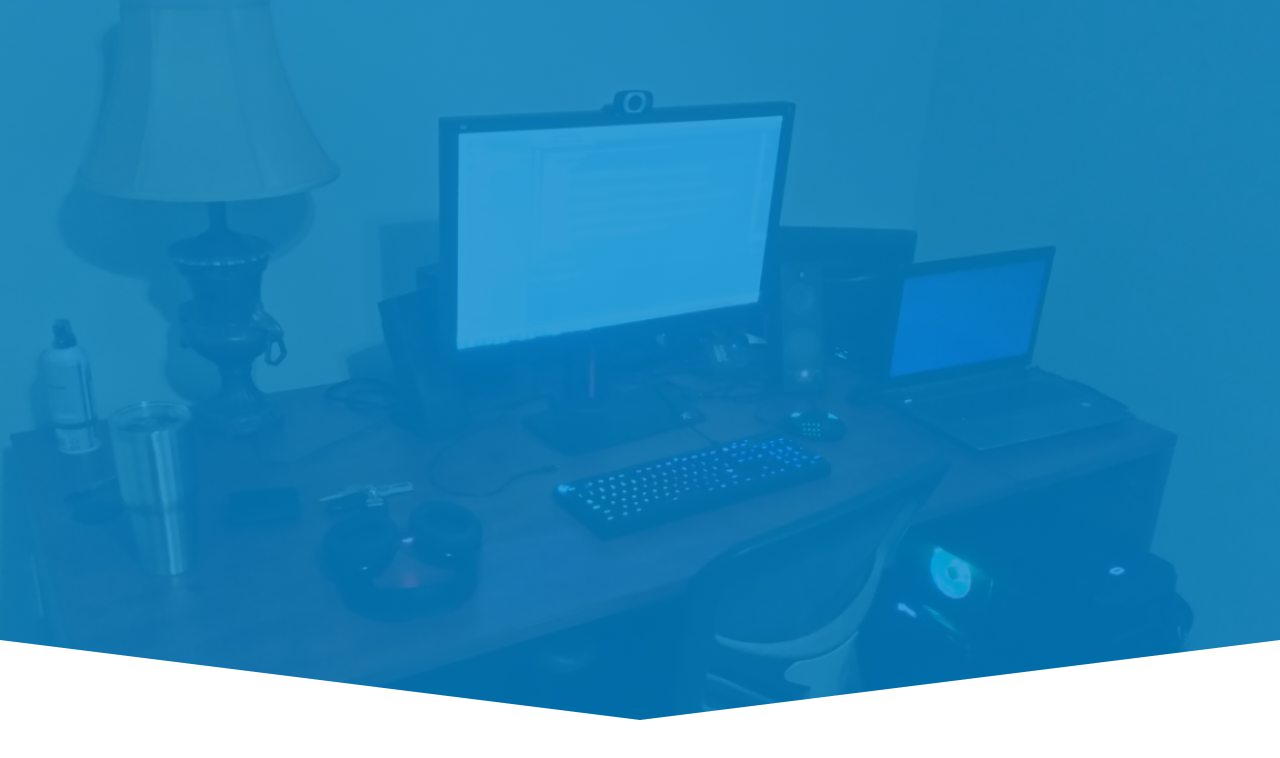
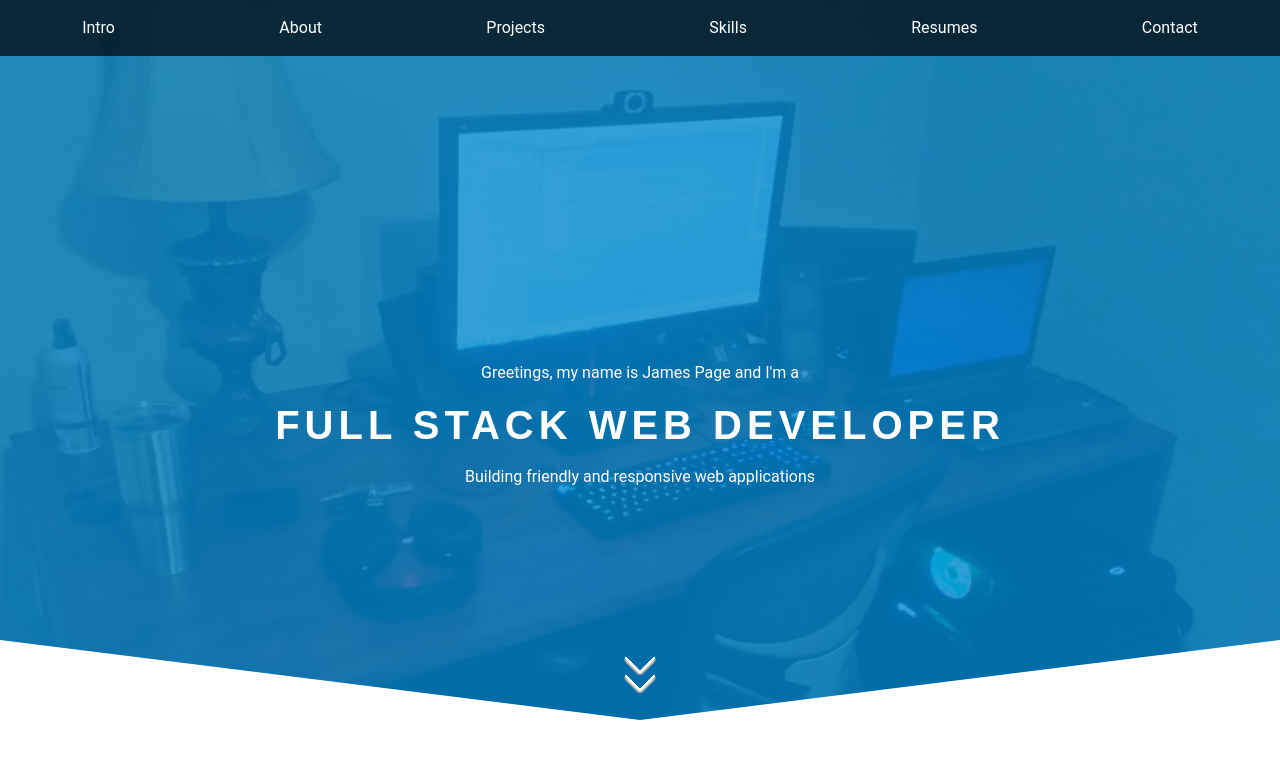
Before and after one commit to jamespagedev/portfolio, a React (Create React App) app: page / in a window 1280 px wide. Shown: the top 758 px of the page. Built offline with nearby package versions, Linux system fonts and the light colour scheme.

Commit message:
Worked on landing page

```diff
--- a/src/App.js
+++ b/src/App.js
@@ -1,10 +1,14 @@
 import React from 'react';
+
+// components
+import Header from './Components/HeaderComponents/Header.js';
+import Intro from './Pages/Intro';
 
 function App() {
   return (
     <div className="app">
-      <div className="div-background-window" />
-      <div className="div-home-bottom" />
+      <Header />
+      <Intro />
     </div>
   );
 }
--- /dev/null
+++ b/src/Components/HeaderComponents/Header.js
@@ -0,0 +1,18 @@
+import React from 'react';
+
+// components
+import NavDesktop from './NavDesktop.js';
+import NavTablet from './NavTablet.js';
+// import NavPhone from './NavPhone.js';
+
+function Header() {
+  return (
+    <header className="header">
+      <NavDesktop />
+      <NavTablet />
+      {/* <NavPhone /> */}
+    </header>
+  );
+}
+
+export default Header;
--- /dev/null
+++ b/src/Components/HeaderComponents/NavDesktop.js
@@ -0,0 +1,16 @@
+import React from 'react';
+
+function NavDesktop() {
+  return (
+    <nav className="nav-desktop">
+      <a href="#" className="a-nav-desktop-item">Intro</a>
+      <a href="#" className="a-nav-desktop-item">About</a>
+      <a href="#" className="a-nav-desktop-item">Projects</a>
+      <a href="#" className="a-nav-desktop-item">Skills</a>
+      <a href="#" className="a-nav-desktop-item">Resumes</a>
+      <a href="#" className="a-nav-desktop-item">Contact</a>
+    </nav>
+  );
+}
+
+export default NavDesktop;
--- /dev/null
+++ b/src/Components/HeaderComponents/NavTablet.js
@@ -0,0 +1,20 @@
+import React from 'react';
+
+function NavTablet() {
+  return (
+    <nav className="nav-tablet">
+      <div className="div-nav-tablet-row-one">
+        <a href="#" className="a-nav-tablet-item">Intro</a>
+        <a href="#" className="a-nav-tablet-item">About</a>
+        <a href="#" className="a-nav-tablet-item">Projects</a>
+      </div>
+      <div className="div-nav-tablet-row-one">
+      <a href="#" className="a-nav-tablet-item">Skills</a>
+      <a href="#" className="a-nav-tablet-item">Resumes</a>
+      <a href="#" className="a-nav-tablet-item">Contact</a>
+      </div>
+    </nav>
+  );
+}
+
+export default NavTablet;
--- /dev/null
+++ b/src/Pages/Intro.js
@@ -0,0 +1,19 @@
+import React from 'react';
+
+function Intro() {
+  return (
+    <div>
+      <div className="div-intro-background-window">
+        <p>Greetings, my name is James Page and I'm a</p>
+        <h1>Full Stack Web Developer</h1>
+        <p>Building friendly and responsive web applications</p>
+      </div>
+      <a href="#" className="a-intro-bottom-click">
+        <div className="div-bouncing-arrow" />
+      </a>
+      <div className="div-intro-bottom" />
+    </div>
+  );
+}
+
+export default Intro;
--- a/src/index.css
+++ b/src/index.css
@@ -130,14 +130,178 @@ img {
   background-attachment: fixed;
 }
 /*-------------------------- Classes --------------------------*/
-.div-background-window {
+.a-intro-bottom-click {
+  position: absolute;
+  z-index: 1;
+  bottom: 0;
+  width: 100%;
+  height: 20vh;
+  text-decoration: none;
+}
+
+.div-intro-background-window {
+  display: flex;
+  position: relative;
+  flex-direction: column;
+  align-items: center;
+  justify-content: center;
   width: 100%;
   height: 80vh;
+  color: #ffffff;
 }
 
-.div-home-bottom {
+.div-intro-background-window p:first-child {
+  margin: 21rem 0 1.5rem;
+}
+
+.div-intro-background-window p:last-child {
+  margin: 1.5rem 0 0;
+}
+
+.div-intro-background-window h1 {
+  font: 700 40px/1.2 Raleway, sans-serif;
+  text-transform: uppercase;
+  letter-spacing: 5px;
+  margin: 0.5rem 0 0.5rem;
+}
+
+.div-bouncing-arrow {
+  position: relative;
+  width: 100%;
+  height: 100%;
+}
+
+.div-bouncing-arrow::before {
+  content: "";
+  position: absolute;
+  top: 0;
+  left: 50%;
+  width: 25px;
+  height: 25px;
+  transform: translate(-50%) rotate(45deg);
+  border-bottom: 5px ridge #ffffff;
+  border-right: 5px ridge #ffffff;
+  border-radius: 5px;
+  -moz-animation: 0.3s ease-out 0.3s infinite alternate bounce-before;
+  -webkit-animation: 0.3s ease-out 0.3s infinite alternate bounce-before;
+  animation: 0.3s ease-out 0.3s infinite alternate bounce-before;
+}
+
+.div-bouncing-arrow::after {
+  content: "";
+  position: absolute;
+  top: 0;
+  left: 50%;
+  width: 25px;
+  height: 25px;
+  transform: translate(-50%) rotate(45deg);
+  border-bottom: 5px ridge #ffffff;
+  border-right: 5px ridge #ffffff;
+  border-radius: 5px;
+  -moz-animation: 0.3s ease-out 0.3s infinite alternate bounce-after;
+  -webkit-animation: 0.3s ease-out 0.3s infinite alternate bounce-after;
+  animation: 0.3s ease-out 0.3s infinite alternate bounce-after;
+}
+
+.div-bouncing-arrow:hover::before {
+  border-bottom: 5px ridge rgba(0,0,0,0.7);
+  border-right: 5px ridge rgba(0,0,0,0.7);
+}
+
+.div-bouncing-arrow:hover::after {
+  border-bottom: 5px ridge rgba(0,0,0,0.7);
+  border-right: 5px ridge rgba(0,0,0,0.7);
+}
+
+@keyframes bounce-before {
+  from {
+    top: 0%;
+  }
+  to {
+    top: 9%;
+  }
+}
+
+@keyframes bounce-after {
+  from {
+    top: 11%;
+  }
+  to {
+    top: 20%;
+  }
+}
+
+.div-intro-bottom {
   width: 100%;
   height: 20vh;
   background-color: white;
   clip-path: polygon(50% 50%, 100% 0, 100% 100%, 0 100%, 0 0);
 }
+
+.header {
+  display: block;
+  position: fixed;
+  top: 0;
+  z-index: 2;
+  width: 100%;
+  background-color: rgba(0,0,0,0.7);
+}
+
+.nav-desktop {
+  display: flex;
+  position: relative;
+  justify-content: space-around;
+  width: 100%;
+}
+
+.a-nav-desktop-item {
+  color: white;
+  text-decoration: none;
+  padding: 2rem;
+  transition: color 0.6s;
+}
+
+.a-nav-desktop-item:hover {
+  color: #1E90FF;
+}
+
+.a-nav-desktop-item:active {
+  color: #1E90FF;
+}
+
+
+/*-------------------------- Tablet ---------------------------*/
+.nav-tablet {
+  display: none;
+  position: relative;
+  width: 100%;
+}
+
+.div-nav-tablet-row-one {
+  display: flex;
+  justify-content: space-around;
+  width: 100%;
+}
+
+.div-nav-tablet-row-one {
+  display: flex;
+  justify-content: space-around;
+  width: 100%;
+}
+
+.a-nav-tablet-item {
+  color: white;
+  text-decoration: none;
+  padding: 2rem;
+}
+
+.a-nav-tablet-item:active {
+  color: #1E90FF;
+}
+
+@media (max-width: 1024px) {
+  .nav-desktop {display: none;}
+  .nav-tablet {display: block;}
+}
+
+/*--------------------------- Phone ---------------------------*/
```
